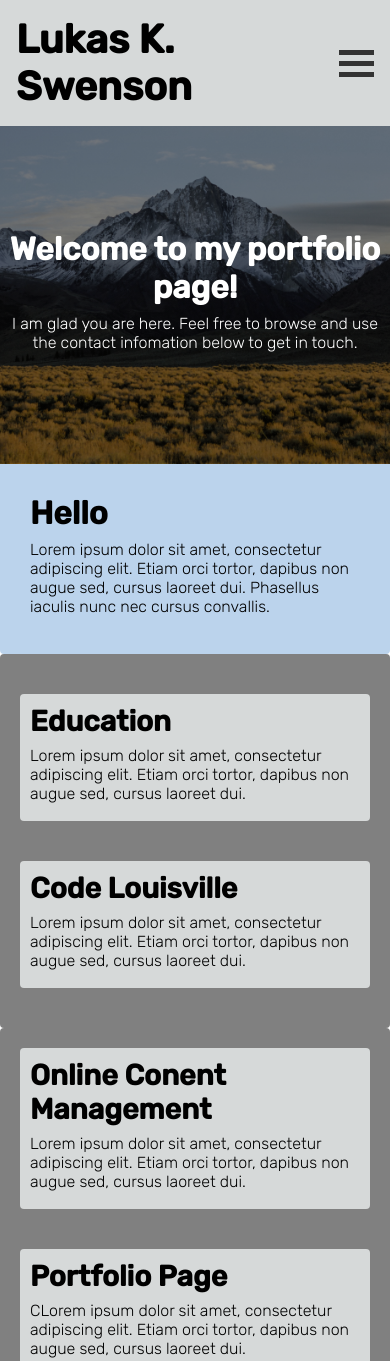
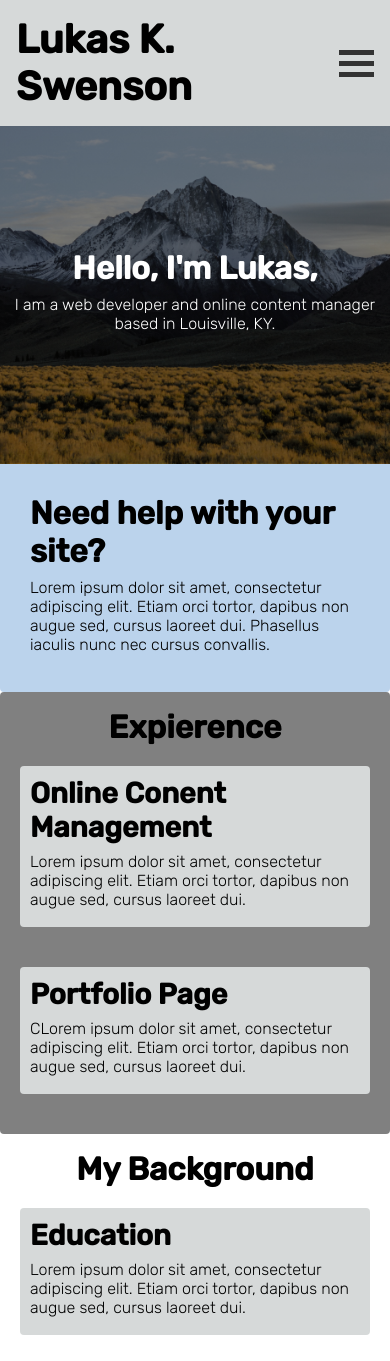
Before and after one commit to l-swenson/CL-Portfolio-Page, a plain HTML site: page index.html in a window 390 px wide. Shown: the top 1361 px of the page. Drawn offline with Linux system fonts and the light colour scheme.

Commit message:
Improve overall layout and medium screen responsiveness.

```diff
--- a/app.js
+++ b/app.js
@@ -17,14 +17,14 @@ document.querySelector('#hamburgerMenu').addEventListener('click', () => {
 
 });
 
-
-
 document.querySelector('.main-nav a').addEventListener('click', () => {
   const menu = document.querySelector('#headerNav');
 
   document.querySelector('#hamburgerMenu').classList.remove('change');
   menu.style.display = 'none';
+  // console.log('yes')
 });
+
 
 
 // Email verification and contact form greeting
--- a/index.html
+++ b/index.html
@@ -27,8 +27,8 @@
 
         <nav>
             <div class="main-nav hide" id="headerNav">
+                <a href="#my-work-anchor">My Experience</a>
                 <a href="#about-me-anchor">About Me</a>
-                <a href="#my-work-anchor">My Work</a>
                 <a href="#contact-anchor">Contact</a>
             </div>
         </nav>
@@ -38,34 +38,27 @@
     <div class="hero-image">
 
         <div class="hero-text">
-            <h2>Welcome to my portfolio page!</h2>
-            <p class="sub-title">I am glad you are here. Feel free to browse and use the contact infomation below to get in touch.</p>
+            <h2>Hello, I'm Lukas,</h2>
+            <p class="sub-title">I am a web developer and online content manager based in Louisville, KY. </p>
         </div>
     </div>
 
     <main>
 
         <section class="about-me-container">
-            <div id="about-me-anchor" class="about-me-content">
-                <h2>Hello</h2>
+
+            <!-- <div class="headshot-container">
+                <img id="lukas-headshot" src="/img/lukas-headshot.jpg" alt="Photo of Lukas">
+            </div> -->
+
+            <div class="about-me-content">
+                <h2>Need help with your site?</h2>
                 <p>Lorem ipsum dolor sit amet, consectetur adipiscing elit. Etiam orci tortor, dapibus non augue sed, cursus laoreet dui. Phasellus iaculis nunc nec cursus convallis. </p>
             </div>
         </section>
 
-        <section class="about-me-experience">
-            <article class="education">
-                <h3>Education</h3>
-                <p>Lorem ipsum dolor sit amet, consectetur adipiscing elit. Etiam orci tortor, dapibus non augue sed, cursus laoreet dui.</p>
-            </article>
-
-            <article class="code-louisville">
-                <h3>Code Louisville</h3>
-                <p>Lorem ipsum dolor sit amet, consectetur adipiscing elit. Etiam orci tortor, dapibus non augue sed, cursus laoreet dui.</p>
-            </article>
-        </section>
-
         <section id="my-work-anchor" class="my-work-container">
-            <!-- <h2 class="work-experience-header">Work Expierence</h2> -->
+            <h2 class="work-experience-header">Expierence</h2>
 
             <article class="work-experience-OCM">
                 <h3>Online Conent Management</h3>
@@ -77,6 +70,20 @@
                 <p>CLorem ipsum dolor sit amet, consectetur adipiscing elit. Etiam orci tortor, dapibus non augue sed, cursus laoreet dui.</p>
             </article>
 
+        </section>
+
+        <section id="about-me-anchor" class="about-me-experience">
+            <h2 class="about-me-header">My Background</h2>
+
+            <article class="education">
+                <h3>Education</h3>
+                <p>Lorem ipsum dolor sit amet, consectetur adipiscing elit. Etiam orci tortor, dapibus non augue sed, cursus laoreet dui.</p>
+            </article>
+
+            <article class="code-louisville">
+                <h3>Code Louisville</h3>
+                <p>Lorem ipsum dolor sit amet, consectetur adipiscing elit. Etiam orci tortor, dapibus non augue sed, cursus laoreet dui.</p>
+            </article>
         </section>
 
     </main>
@@ -96,7 +103,7 @@
 
 
             <label for="message"><p>Your Message</p></label>
-            <textarea name="Message" id="textArea" cols="30" rows="5" placeholder="Enter Message..." style="font-family: 'Rubik', sans-serif;"></textarea>
+            <textarea name="Message" id="textArea" cols="30" rows="5" placeholder="Enter Message..." style="font-family: 'Rubik', sans-serif"></textarea>
 
             <button type="Submit" class="btn" id="btn" >Send Message</button>
 
--- a/style.css
+++ b/style.css
@@ -111,16 +111,43 @@ nav a {
 }
 
 .about-me-container {
+    display: flex;
+    flex-direction: column;
+    justify-content: center;
+    flex-wrap: wrap;
+    align-items: center;
     background-color: #BBD3EC;
     border-radius: 0px 0px 4px 4px;
     height: 30%;
     padding: 30px;
 }
+/*
+.headshot-container {
+    max-width: 300px;
+}
 
+#lukas-headshot {
+    width: 100%;
+    border-radius: 100%;
+    border: 1px solid black;
+} */
+
+.about-me-content {
+    width: 100%;
+    border-radius: 4px;
+    /* background: #D6D9D9;
+    padding: 10px;
+    margin-top: 1rem; */
+
+}
+
+.about-me-experience h2 {
+    padding: 1rem 1rem 0 1rem ;
+}
 
 .about-me-experience {
     border-radius: 4px;
-    background-color: gray;
+    /* background-color: gray; */
     display: flex;
     height: 30%;
     justify-content: center;
@@ -138,9 +165,9 @@ nav a {
     padding: 10px;
 }
 
-.education {
+/* .education {
     margin-top: 2.5rem;
-}
+} */
 
 .code-louisville {
     margin-bottom: 2.5rem;
@@ -270,7 +297,7 @@ input:hover textarea:hover {
     }
 
     .work-experience-header {
-        flex-grow: 1;
+
         justify-content: center;
     }
 
```
